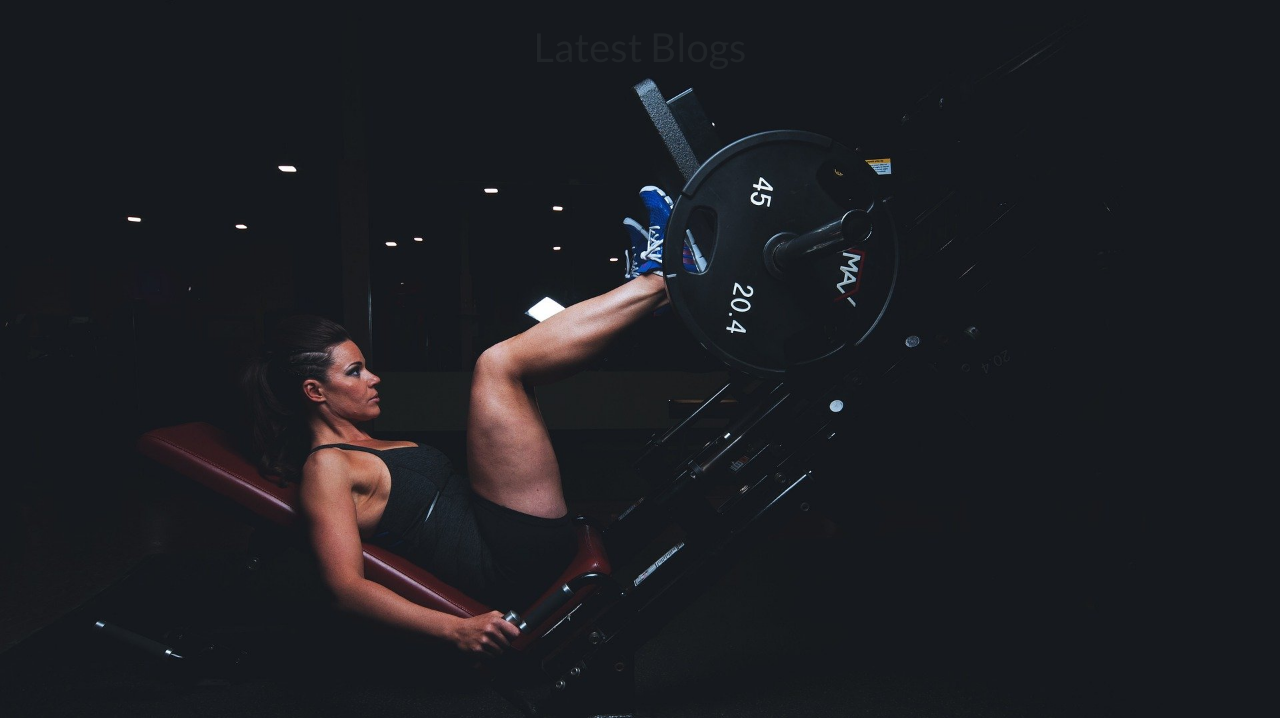
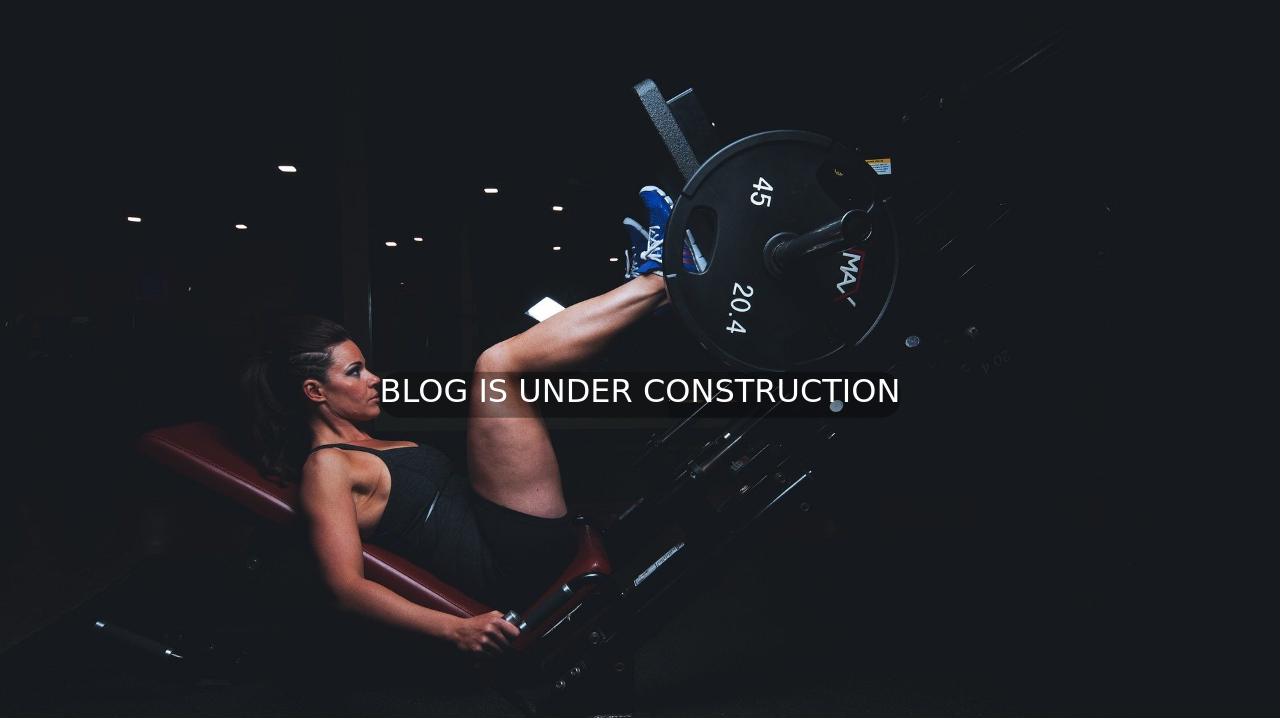
Before and after one commit to Kraljiccar/TLP-gym-community, a Django app: page / in a window 1280 px wide. Shown: the part 1414-2132 px from the top of the page. Run offline with Django 3.2, Linux system fonts and the light colour scheme; some libraries are stand-ins or nearby versions; some web fonts are replaced.

Commit message:
moved wireframes into new folder, edited content on index page section3

```diff
--- a/home/templates/home/index.html
+++ b/home/templates/home/index.html
@@ -50,8 +50,9 @@
 
 <!-----------Section 3 ------>
 <section id="section_3">
-    <div class="blog-container">
-        <h1 class="active-size text-center text-wht mt-5 pt-4 pb-4">Latest Blogs</h1>
+    <div class="container-headline mx-auto">
+        <h2>BLOG IS UNDER CONSTRUCTION</h2>
+
     </div>
 </section>
 
```
Also changed, not shown: 2 other files.
